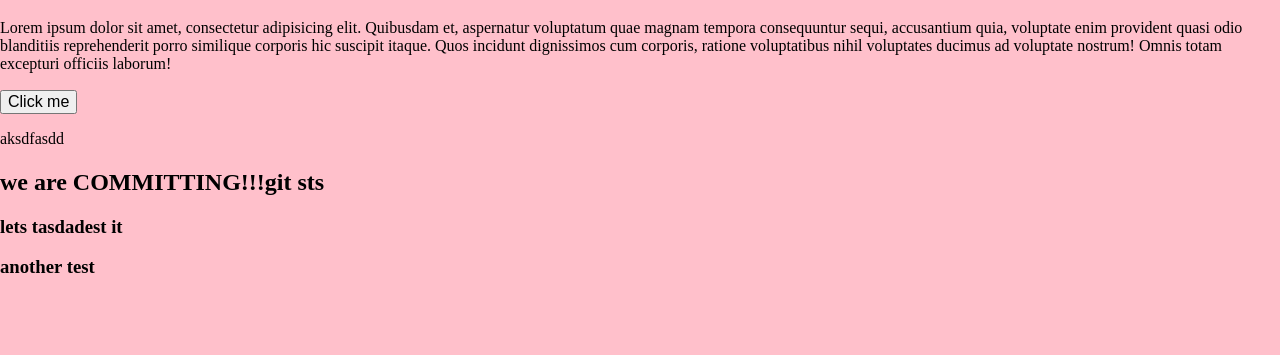
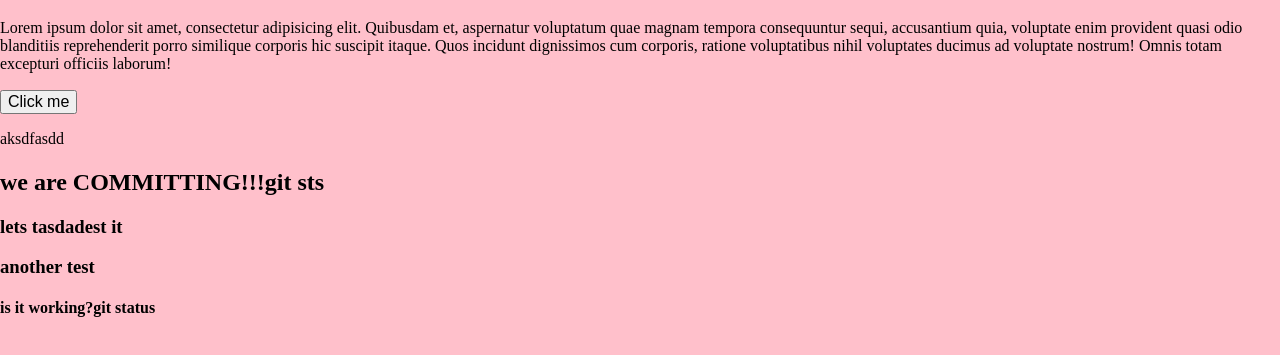
Before and after one commit to Sammystg/my-first-repository, a plain HTML site: page index.html in a window 1280 px wide. Shown: the part 61-416 px from the top of the page. Drawn offline with Linux system fonts and the light colour scheme.

Commit message:
added h4 to index.html

```diff
--- a/index.html
+++ b/index.html
@@ -18,6 +18,7 @@
         <h2>we are COMMITTING!!!git sts</h2>
         <h3>lets tasdadest it</h3>
         <h3>another test</h3>
+        <h4>is it working?git status</h4>
     </main>
 </body>
 </html>
```
